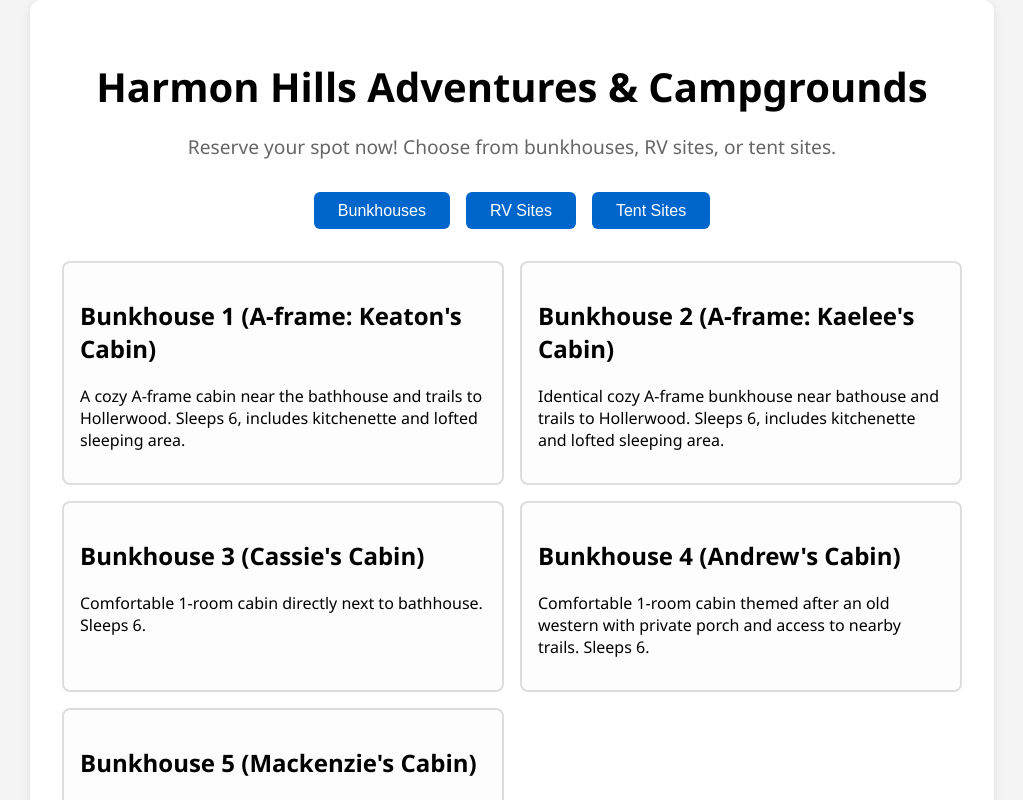
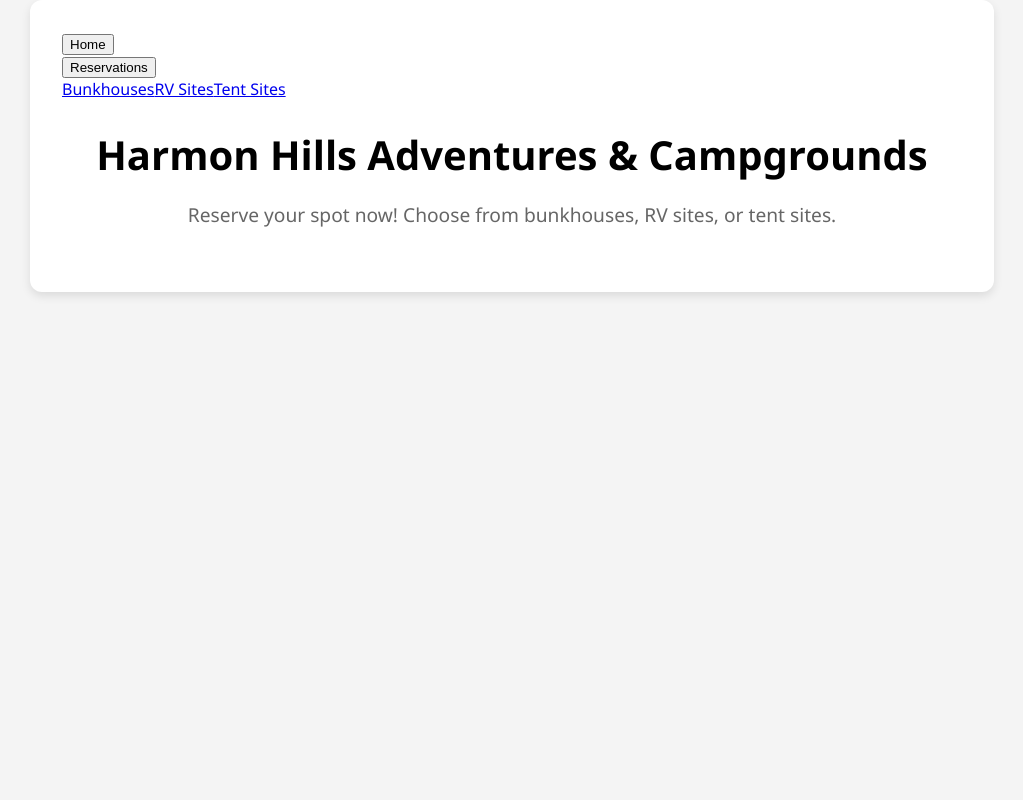
Before and after one commit to itsandrewharmon/harmon-hills, a React (Create React App) app: page / in a window 1280 px wide. Shown: the top 800 px of the page, without its empty margins (128-1151 px from the left). Built offline with nearby package versions, Linux system fonts and the light colour scheme.

Commit message:
Add professional CSS design

```diff
--- a/src/HarmonHillsBooking.jsx
+++ b/src/HarmonHillsBooking.jsx
@@ -4,7 +4,7 @@ import './styles.css';
 
 export default function HarmonHillsBooking() {
   const [selectedDate, setSelectedDate] = useState("");
-  const [selectedType, setSelectedType] = useState("bunkhouse");
+  const [selectedType, setSelectedType] = useState(null);
   const [selectedOption, setSelectedOption] = useState("");
 
   const accommodations = {
@@ -59,17 +59,30 @@ export default function HarmonHillsBooking() {
 
   return (
     <div className="container">
+      <nav className="nav-bar">
+        <button onClick={() => {
+          setSelectedType(null);
+          setSelectedOption("");
+          setSelectedDate("");
+        }}>Home</button>
+
+        <div className="dropdown">
+          <button className="dropbtn">Reservations</button>
+          <div className="dropdown-content">
+            <a href="#" onClick={() => setSelectedType("bunkhouse")}>Bunkhouses</a>
+            <a href="#" onClick={() => setSelectedType("rv")}>RV Sites</a>
+            <a href="#" onClick={() => setSelectedType("tent")}>Tent Sites</a>
+          </div>
+        </div>
+      </nav>
+
       <h1 className="title">Harmon Hills Adventures & Campgrounds</h1>
       <p className="subtitle">
         Reserve your spot now! Choose from bunkhouses, RV sites, or tent sites.
       </p>
 
-      <div className="button-group">
-        <button onClick={() => setSelectedType("bunkhouse")}>Bunkhouses</button>
-        <button onClick={() => setSelectedType("rv")}>RV Sites</button>
-        <button onClick={() => setSelectedType("tent")}>Tent Sites</button>
-      </div>
-
+      {selectedType && (
+        <>
           <div className="card-grid">
             {accommodations[selectedType].map((option, index) => (
               <div
@@ -98,6 +111,8 @@ export default function HarmonHillsBooking() {
               Confirm Reservation
             </button>
           </div>
+        </>
+      )}
     </div>
   );
 }
```
Lines whose indentation alone changed are shown as unchanged.
